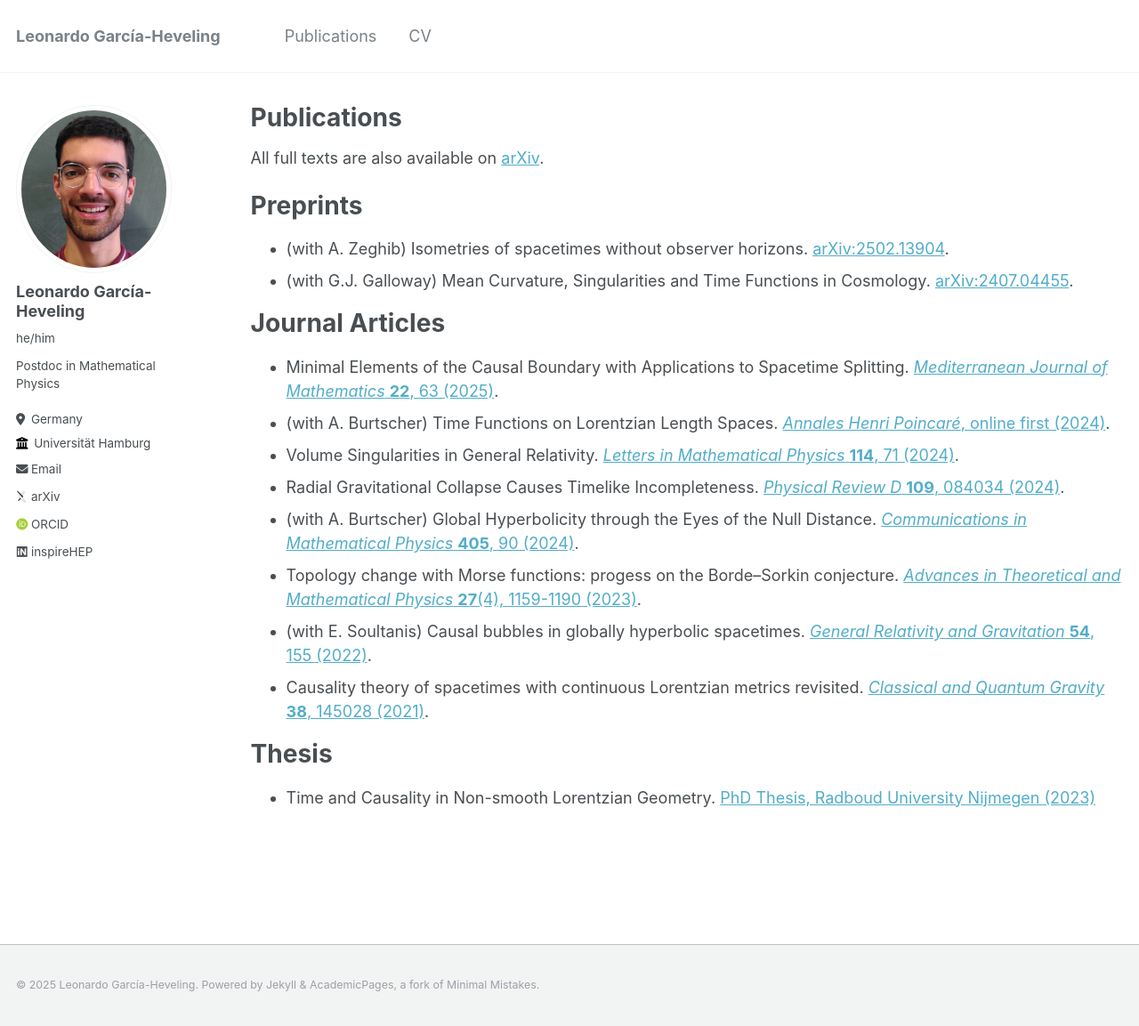
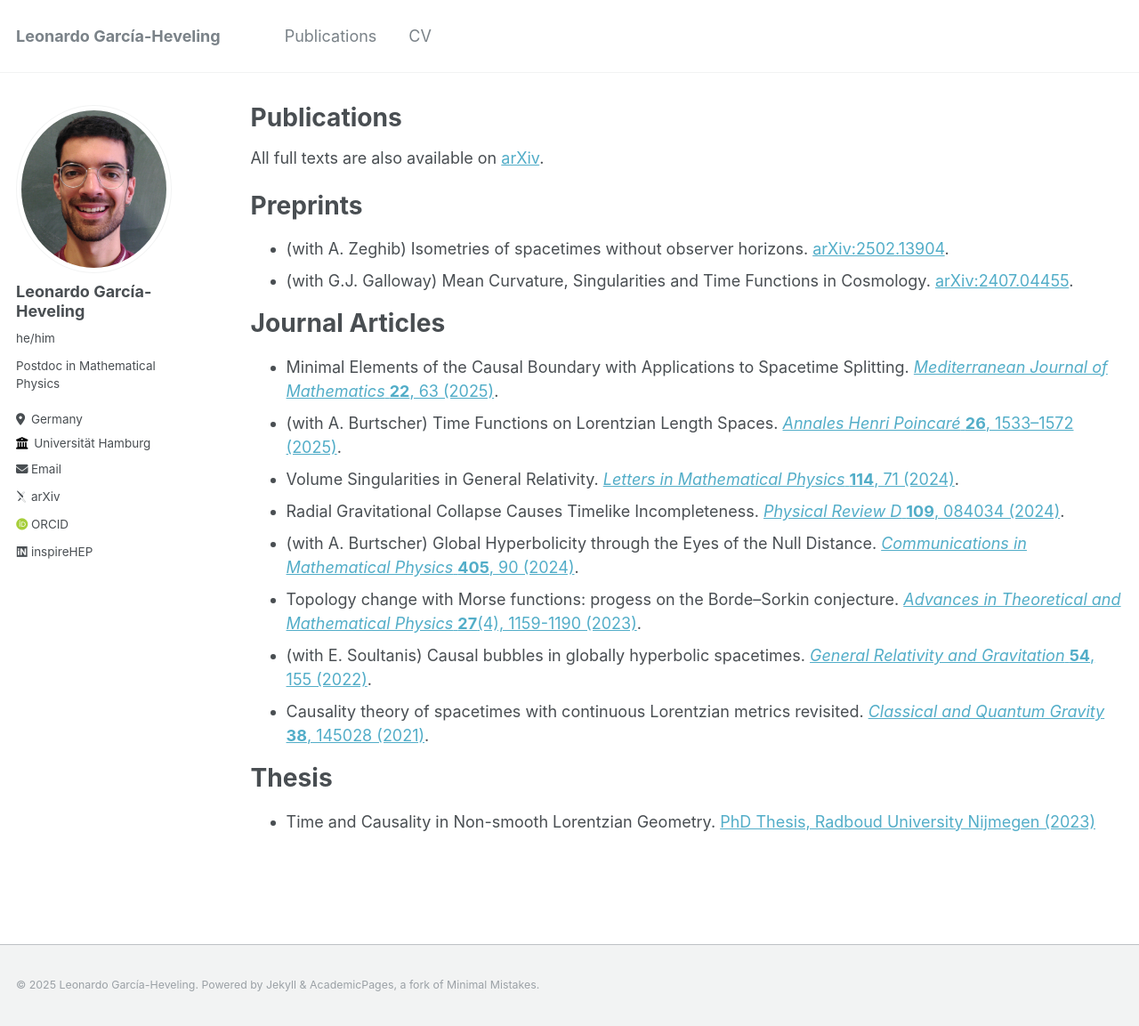
Before and after one commit to LeoGarciaHeveling/LeoGarciaHeveling.github.io, a Jekyll site: the page built from _pages/publications.md, in a window 1280 px wide and 1153 px high. Shown: the whole window at 89% size. Built offline with Jekyll 4.4.1, drawn with Linux system fonts in a browser that asks for light colours; some web fonts are replaced.

Commit message:
Update publications.md

```diff
--- a/_pages/publications.md
+++ b/_pages/publications.md
@@ -17,7 +17,7 @@ Preprints
 Journal Articles
 ===
 * Minimal Elements of the Causal Boundary with Applications to Spacetime Splitting. [<i>Mediterranean Journal of Mathematics</i> <b>22</b>, 63 (2025)](https://doi.org/10.1007/s00009-025-02832-3).
-* (with A. Burtscher) Time Functions on Lorentzian Length Spaces. [<i>Annales Henri Poincaré</i>, online first (2024)](https://doi.org/10.1007/s00023-024-01461-y).
+* (with A. Burtscher) Time Functions on Lorentzian Length Spaces. [<i>Annales Henri Poincaré</i> <b>26</b>, 1533–1572 (2025)](https://doi.org/10.1007/s00023-024-01461-y).
 * Volume Singularities in General Relativity. [<i>Letters in Mathematical Physics</i> <b>114</b>, 71 (2024)](https://doi.org/10.1007/s11005-024-01814-y).
 * Radial Gravitational Collapse Causes Timelike Incompleteness. [<i>Physical Review D</i> <b>109</b>, 084034 (2024)](https://doi.org/10.1103/PhysRevD.109.084034).
 * (with A. Burtscher) Global Hyperbolicity through the Eyes of the Null Distance. [<i>Communications in Mathematical Physics</i> <b>405</b>, 90 (2024)](https://doi.org/10.1007/s00220-024-04936-5).
```
